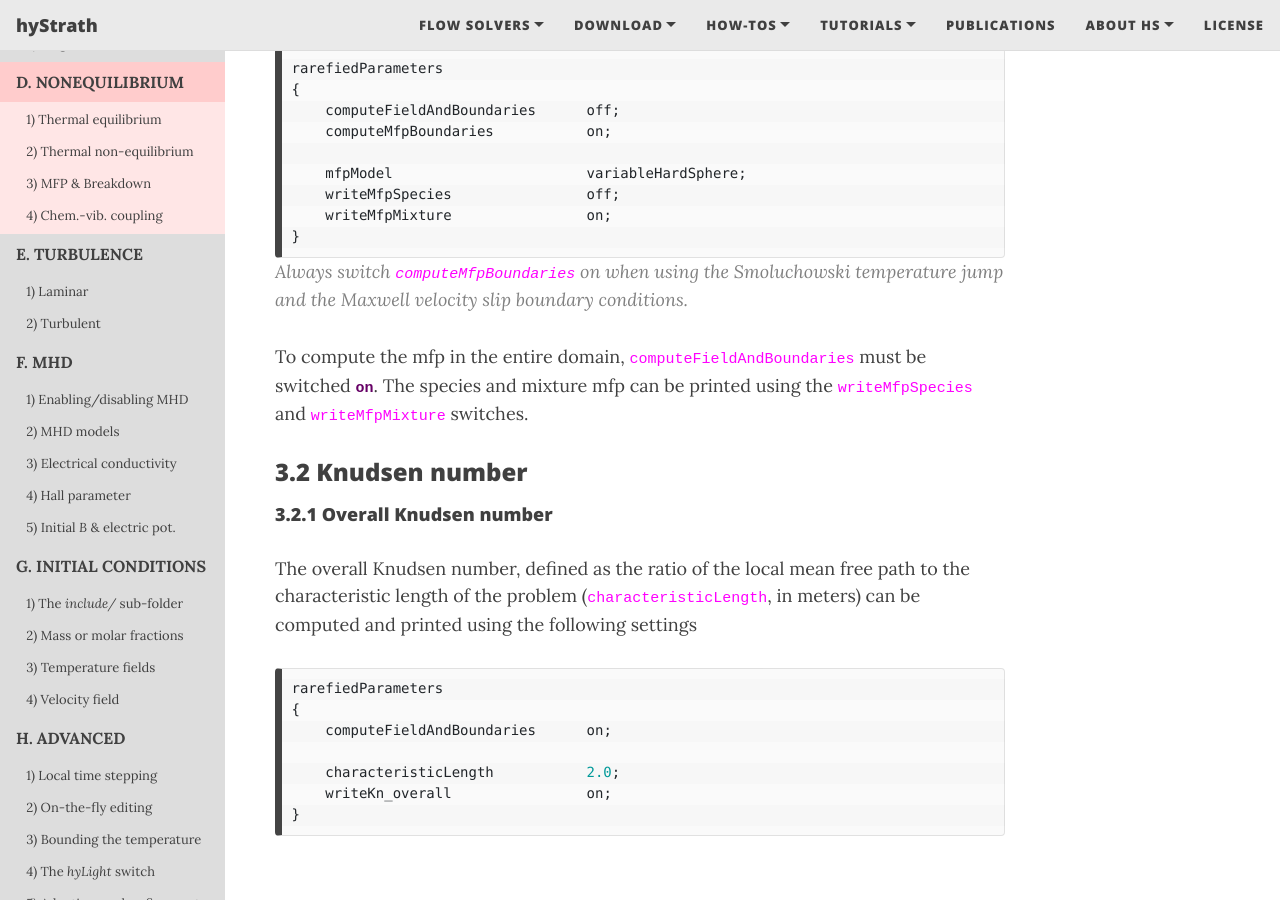
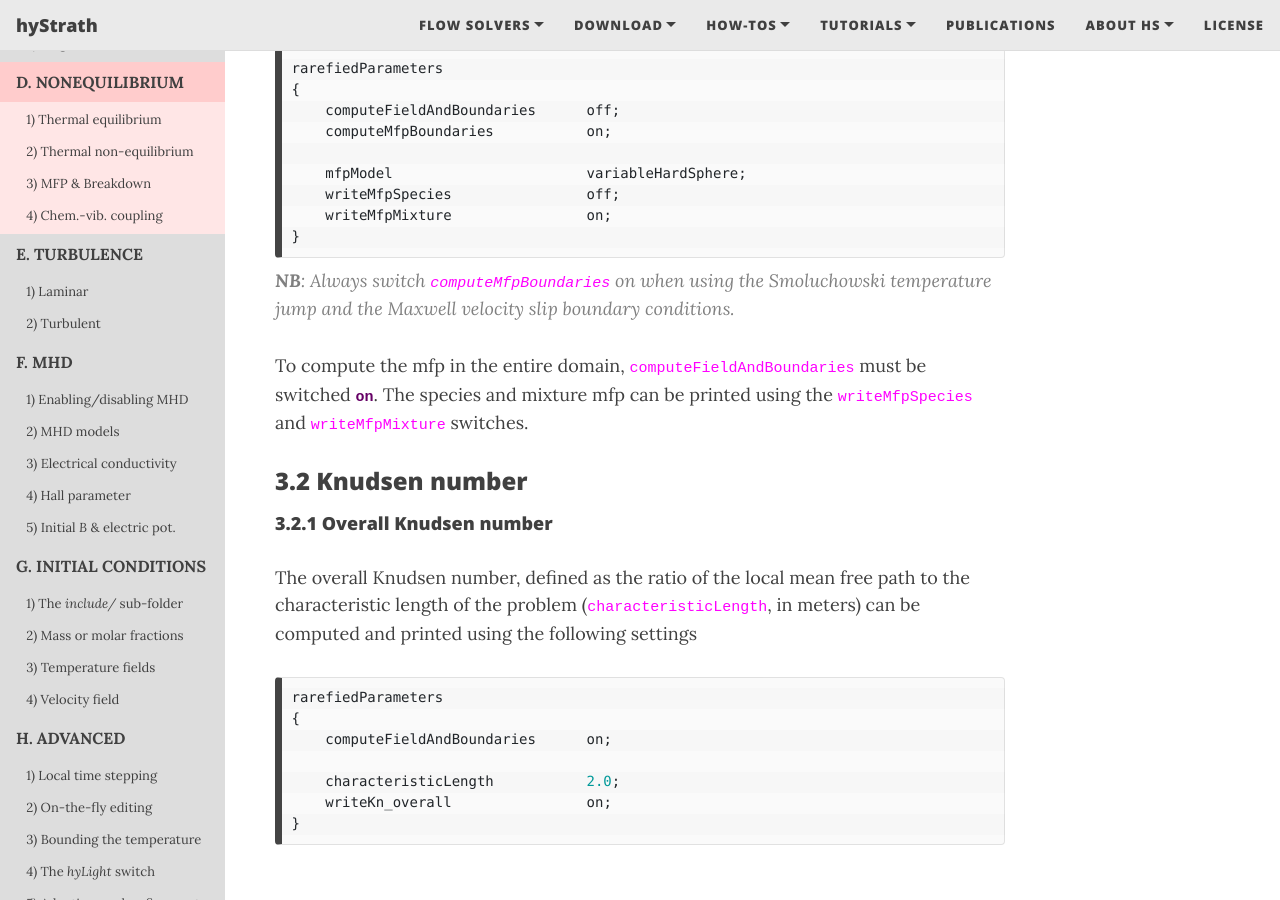
Before and after one commit to hystrath/hystrath.github.io, a Jekyll site: the page built from how-tos-cfd-fleming/how-tos-cfd-fleming-nonequilibrium.md, in a window 1280 px wide and 900 px high, scrolled down 5660 px. Built offline with Jekyll 4.4.1, drawn with Linux system fonts in a browser that asks for light colours; nearby versions of some CDN libraries; formulas are drawn with MathJax 3.

Commit message:
Editing pages

````diff
--- a/how-tos-cfd-fleming/how-tos-cfd-fleming-nonequilibrium.md
+++ b/how-tos-cfd-fleming/how-tos-cfd-fleming-nonequilibrium.md
@@ -287,8 +287,11 @@ rarefiedParameters
     writeMfpMixture                on;
 }
 ```
+<div style="line-height:50%;">
+    <br>
+</div>
 
-> Always switch <dictkey>computeMfpBoundaries</dictkey> on when using the Smoluchowski temperature jump and the Maxwell velocity slip boundary conditions.
+> <b>NB</b>: Always switch <dictkey>computeMfpBoundaries</dictkey> on when using the Smoluchowski temperature jump and the Maxwell velocity slip boundary conditions.
 
 To compute the mfp in the entire domain, <dictkey>computeFieldAndBoundaries</dictkey> must be switched <dictval>on</dictval>.
 The species and mixture mfp can be printed using the <dictkey>writeMfpSpecies</dictkey> and <dictkey>writeMfpMixture</dictkey> switches.
````
